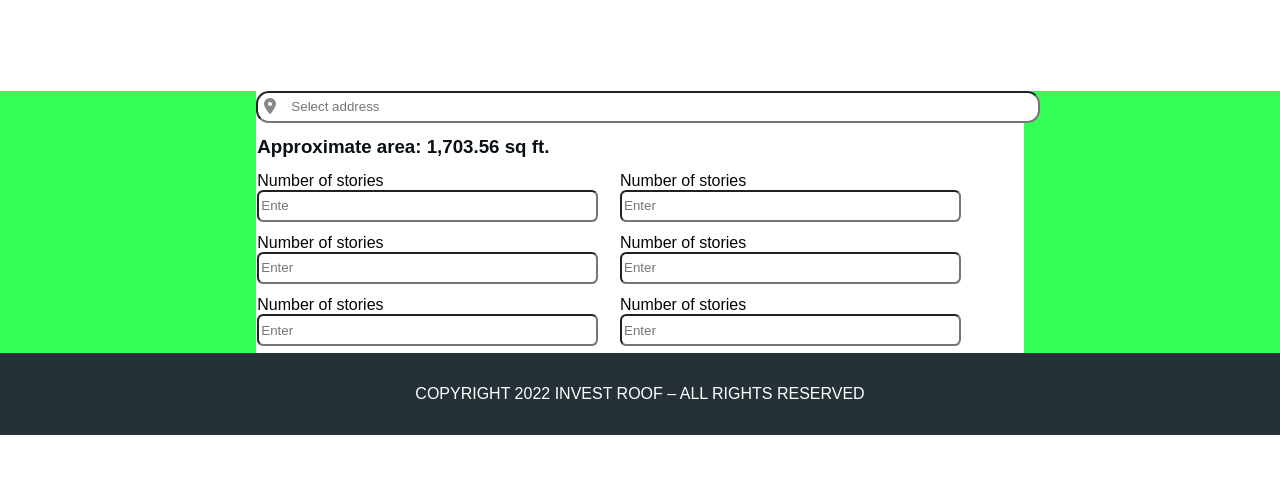
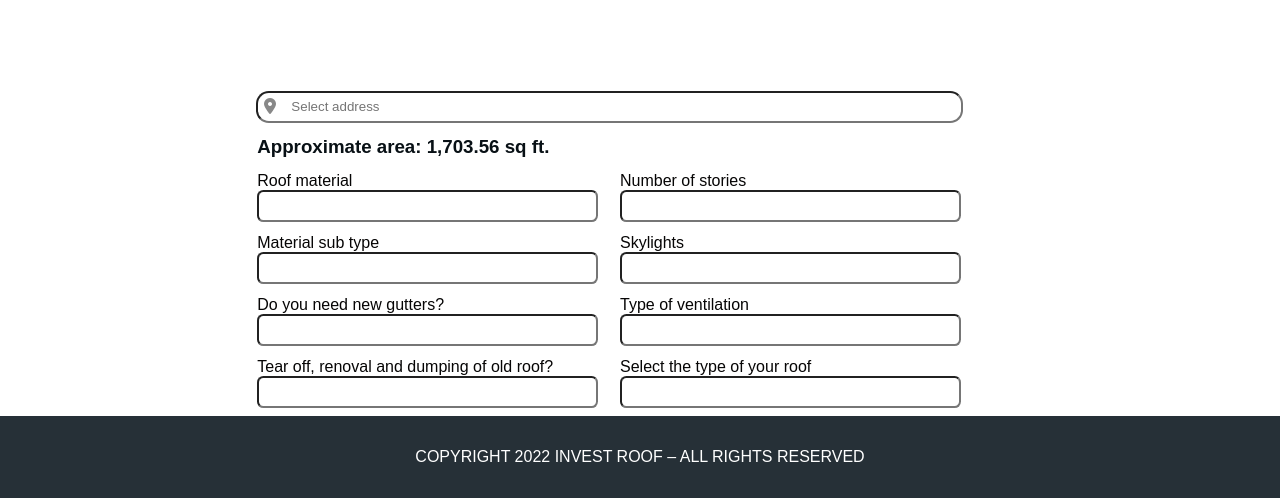
Before and after one commit to jaiderpobce/calculadora, a website built with Vite: page index.html in a window 1280 px wide. Shown: the part 651-1149 px from the top of the page. Before the commit the page ends 1086 px from the top, so only its background shows below. Built offline with nearby package versions, Linux system fonts and the light colour scheme.

Commit message:
construccion de formulario que captura los datos personales9

```diff
--- a/index.css
+++ b/index.css
@@ -32,7 +32,7 @@ body {
   #shoosecontainer{
    /* height: 100vh; */
     display:flex;
-    background-color: #33FF57;
+    /*background-color: #33FF57;*/
      margin-top: -10vw;
 
   }
@@ -163,7 +163,7 @@ body {
    }
 
   .input-container input {
-    width: 97%;
+    width: 87%;
     /* Ancho completo */
     border-radius: 1vw;
     /* Bordes redondeados */
@@ -398,7 +398,7 @@ height: 2vw !important;
       /* height: 100vh; */
       display: flex
   ;
-      background-color: #33FF57;
+      /*background-color: #33FF57;*/
       margin-top: -40vw;
   }
     .full-width_datos {
@@ -415,6 +415,7 @@ height: 2vw !important;
       width: 90%;
       margin-top: -80vw;
       padding: auto;
+      font-size: 2.2vw;
      }
 
     .button-get{
--- a/index.html
+++ b/index.html
@@ -246,29 +246,37 @@
            <h3 style="width: 100%;margin: auto;height: auto;">Approximate area: 1,703.56 sq ft.</h3>
           </div>
           <div class="inner-div_datos half-width_datos" style="background-color: #fFF;">
-            <label for="Numbers" >Number of stories</label>
-               <input id="Numbers" type="text" placeholder="Ente" name="Numbers" class="custom-select"/>
+            <label for="roof-datos" >Roof material</label>
+               <input id="roof-datos" type="text"  name="roof-datos" readonly class="custom-select"/>
 
           </div>
           <div class="inner-div_datos half-width_datos" style="background-color: #fff;">
-            <label for="Numbers" >Number of stories</label>
-               <input id="Numbers" type="text" placeholder="Enter" name="Numbers" class="custom-select"/>
+            <label for="numbers-datos" >Number of stories</label>
+               <input id="numbers-datos" type="text"  readonly name="numbers-datos" class="custom-select"/>
           </div>
           <div class="inner-div_datos half-width_datos" style="background-color: #fff;">
-            <label for="Numbers" >Number of stories</label>
-            <input id="Numbers" type="text" placeholder="Enter" name="Numbers" class="custom-select"/>
+            <label for="material_datos" >Material sub type</label>
+            <input id="material_datos" type="text" name="material_datos" class="custom-select"/>
           </div>
           <div class="inner-div_datos half-width_datos" style="background-color: #fff;">
-            <label for="Numbers" >Number of stories</label>
-            <input id="Numbers" type="text" placeholder="Enter" name="Numbers" class="custom-select"/>
+            <label for="skylights-datos" >Skylights</label>
+            <input id="skylights-datos" type="text" readonly name="skylights-datos" class="custom-select"/>
           </div>
           <div class="inner-div_datos half-width_datos" style="background-color: #fff;">
-            <label for="Numbers" >Number of stories</label>
-               <input id="Numbers" type="text" placeholder="Enter" name="Numbers" class="custom-select"/>
+            <label for="doyou-datos" >Do you need new gutters?</label>
+               <input id="doyou-datos" type="text" readonly name="doyou-datos" class="custom-select"/>
           </div>
           <div class="inner-div_datos half-width_datos" style="background-color: #fff;">
-            <label for="Numbers" >Number of stories</label>
-            <input id="Numbers" type="text" placeholder="Enter" name="Numbers" class="custom-select"/>
+            <label for="tupe_v-datos" >Type of ventilation</label>
+            <input id="tupe_v-datos" type="text" readonly name="tupe_v-datos" class="custom-select"/>
+          </div>
+          <div class="inner-div_datos half-width_datos" style="background-color: #fff;">
+            <label for="tear_off-datos" >Tear off, renoval and dumping of old roof?</label>
+               <input id="tear_off-datos" type="text" readonly name="tear_off-datos" class="custom-select"/>
+          </div>
+          <div class="inner-div_datos half-width_datos" style="background-color: #fff;">
+            <label for="select_type_datos" >Select the type of your roof</label>
+            <input id="select_type_datos" type="text" readonly name="select_type_datos" class="custom-select"/>
           </div>
       </div>
       </div>
```
